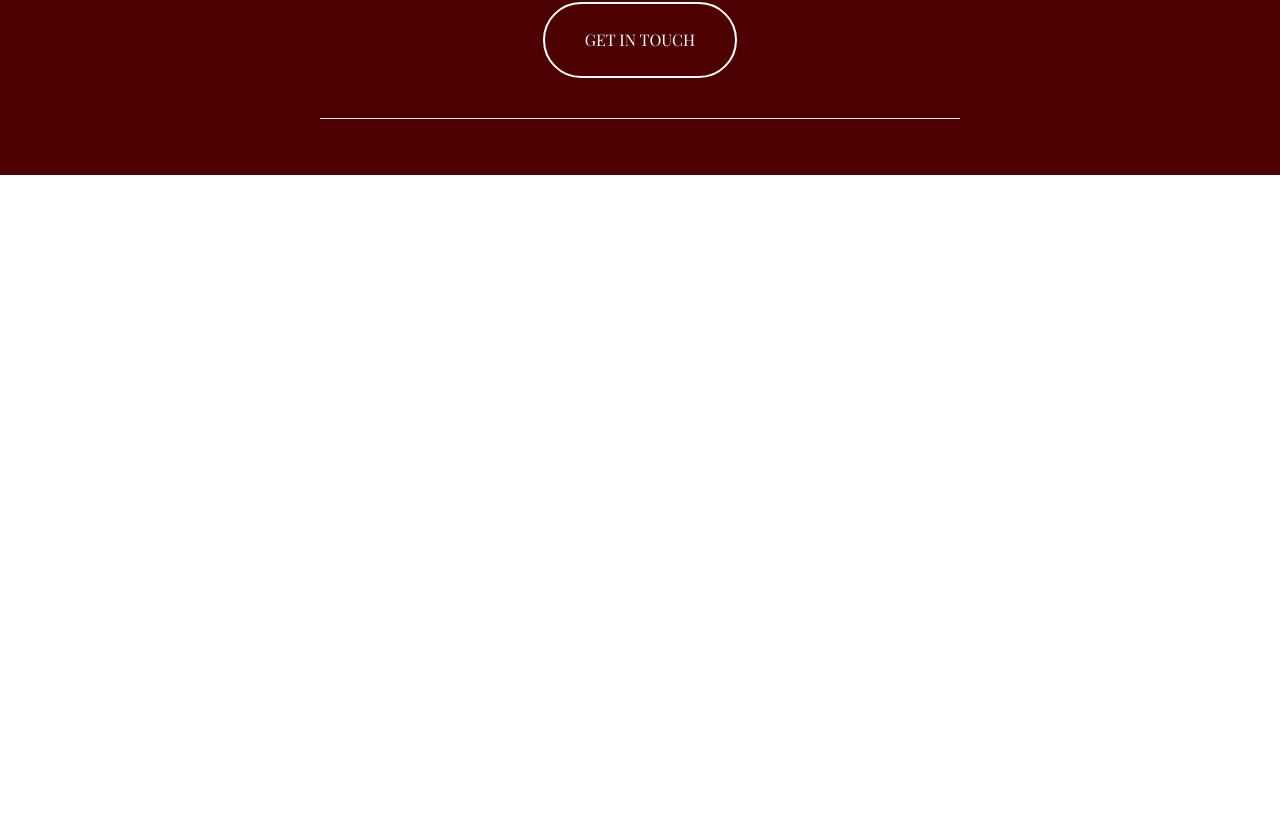
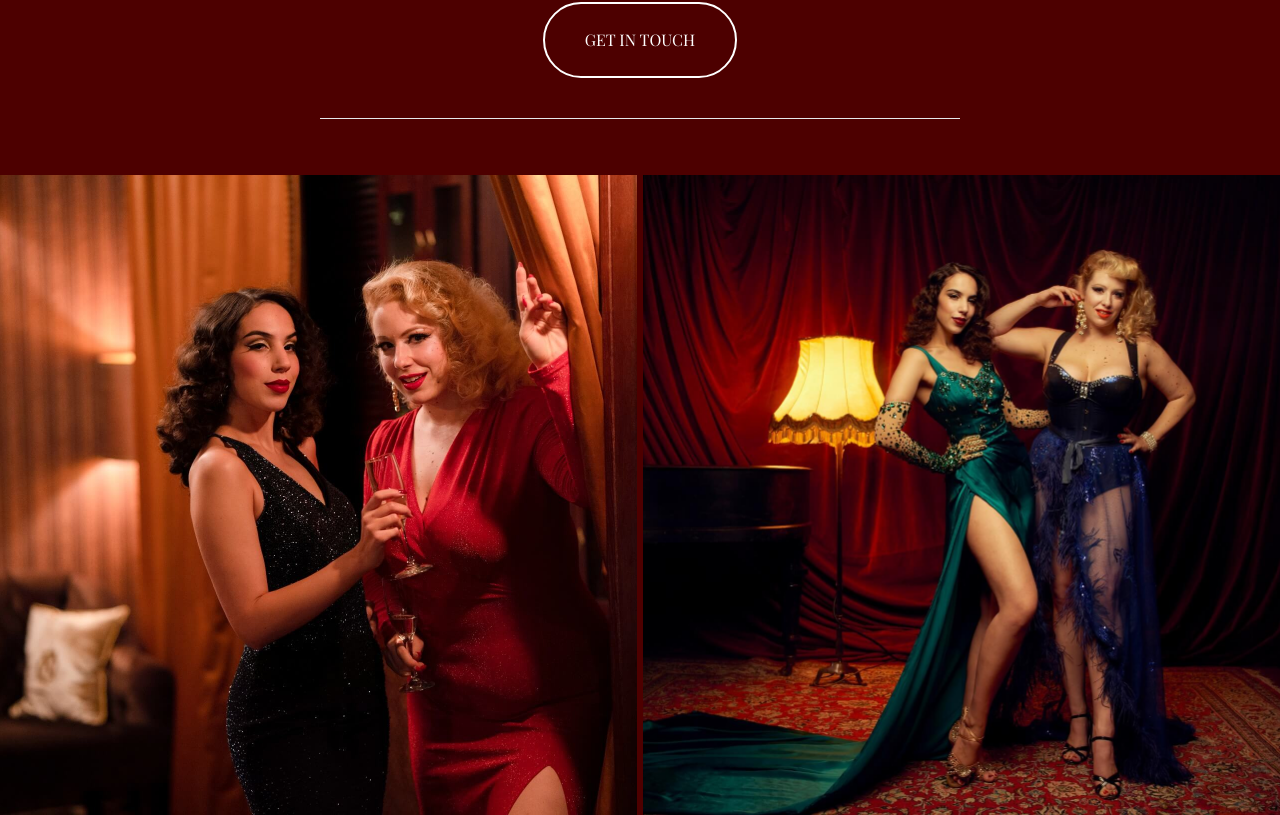
Before and after one commit to mrodin/golden-burlesque, a Next.js app: page / in a window 1280 px wide. Shown: the part 1289-2104 px from the top of the page. Before the commit the page ends 1464 px from the top, so only its background shows below. Built offline with nearby package versions, Linux system fonts and the light colour scheme; a web font is replaced by a local one.

Commit message:
add gallery

```diff
--- /dev/null
+++ b/components/Image.js
@@ -0,0 +1,13 @@
+import React from "react";
+import PropTypes from "prop-types";
+
+const Image = ({ src, alt }) => (
+  <img src={src} alt={alt} className="object-cover h-full" />
+);
+
+Image.propTypes = {
+  src: PropTypes.string.isRequired,
+  alt: PropTypes.string.isRequired,
+};
+
+export default Image;
--- a/components/index.js
+++ b/components/index.js
@@ -1,6 +1,7 @@
 export { default as Button } from "./Button";
 export { default as Divider } from "./Divider";
 export { default as Heading } from "./Heading";
+export { default as Image } from "./Image";
 export { default as MarginLayout } from "./MarginLayout";
 export { default as Text } from "./Text";
 export { default as VerticalSpace } from "./VerticalSpace";
--- a/pages/index.js
+++ b/pages/index.js
@@ -1,6 +1,6 @@
 import Head from "next/head";
 
-import { Header, CoverImage, TextSectionOne } from "sections";
+import { Header, CoverImage, TextSectionOne, Gallery } from "sections";
 
 const Home = () => (
   <div>
@@ -24,6 +24,7 @@ const Home = () => (
         <CoverImage />
       </div>
       <TextSectionOne />
+      <Gallery />
     </main>
   </div>
 );
--- /dev/null
+++ b/sections/Gallery.js
@@ -0,0 +1,12 @@
+import React from "react";
+
+import { Image } from "components";
+
+const Gallery = () => (
+  <div className="grid grid-cols-2 grid-rows-gallery gap-x-1.5">
+    <Image src="img/gallery_1.jpg" alt="Golden Burlesque with champagne" />
+    <Image src="img/gallery_2.jpg" alt="Golden Burlesque posing in boudoir" />
+  </div>
+);
+
+export default Gallery;
--- a/sections/TextSectionOne.js
+++ b/sections/TextSectionOne.js
@@ -38,6 +38,4 @@ const TextSectionOne = () => (
   </div>
 );
 
-TextSectionOne.propTypes = {};
-
 export default TextSectionOne;
--- a/sections/index.js
+++ b/sections/index.js
@@ -1,3 +1,4 @@
 export { default as CoverImage } from "./CoverImage";
+export { default as Gallery } from "./Gallery";
 export { default as Header } from "./Header";
 export { default as TextSectionOne } from "./TextSectionOne";
--- a/tailwind.config.js
+++ b/tailwind.config.js
@@ -16,6 +16,9 @@ module.exports = {
       textColor: {
         gold: "#e0d2bd",
       },
+      gridTemplateRows: {
+        gallery: "50vw",
+      },
     },
   },
   variants: {
```
Also changed, not shown: public/img/gallery_1.jpg (added), public/img/gallery_2.jpg (added).
